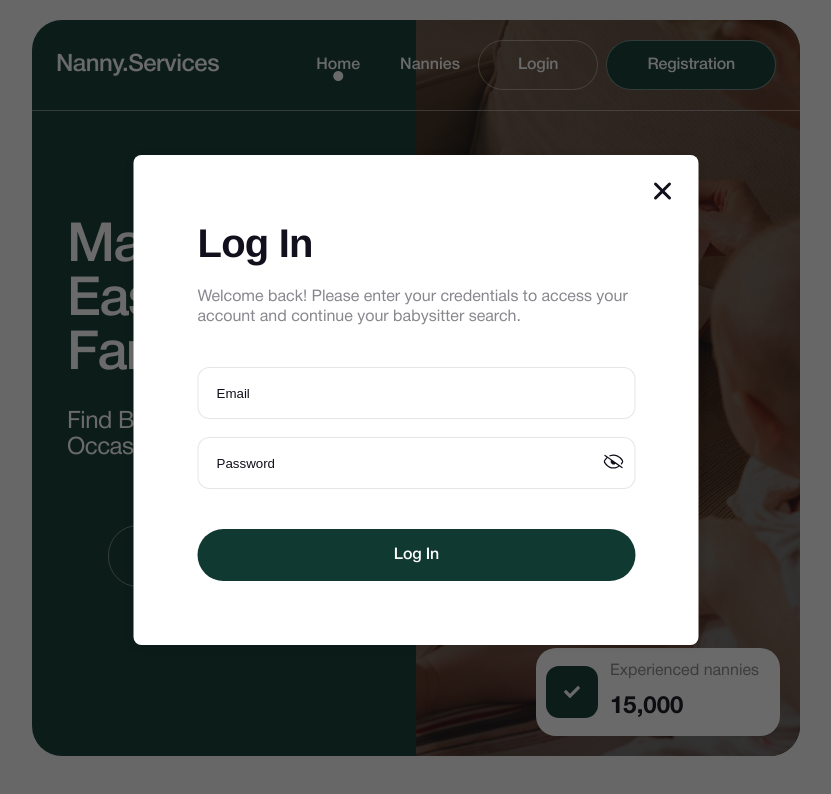
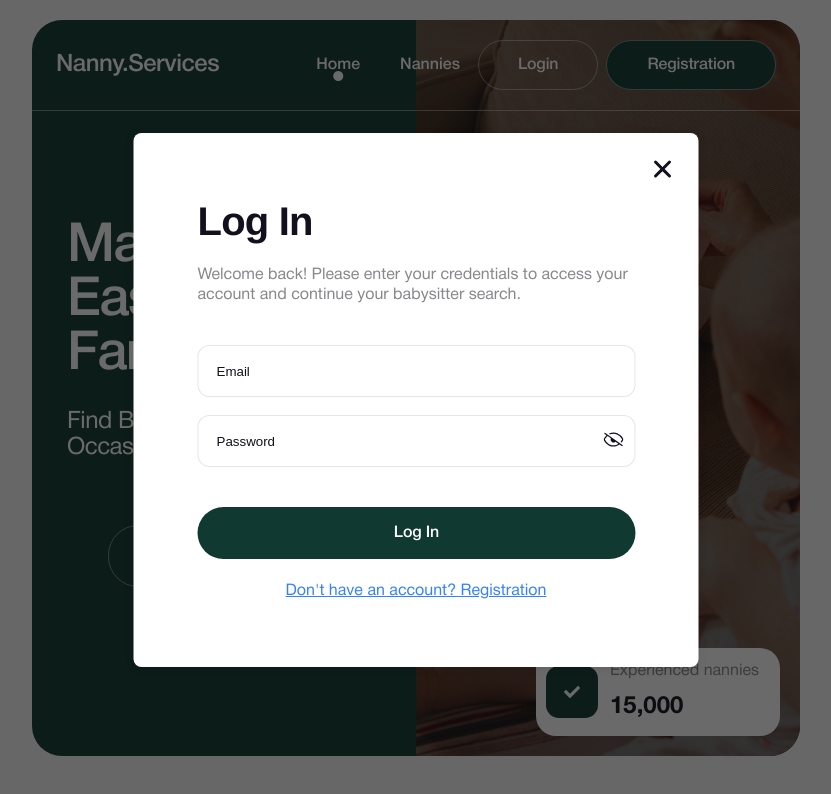
Before and after one commit to Step004/nanny-services-app, a React (Vite) app: page / in a window 1280 px wide. Both pictures are taken after a click on the button "Login". Shown: the top 794 px of the page, without its empty margins (224-1055 px from the left). Built offline with nearby package versions, Linux system fonts and the light colour scheme; no server answers; the database is empty.

Commit message:
change tho all modal windows

```diff
--- a/src/components/App/App.jsx
+++ b/src/components/App/App.jsx
@@ -98,9 +98,17 @@ function App() {
               />
               <Route path="*" element={<NotFoundPage />} />
             </Routes>
-            {isOpenLogIn && <LogInModalWindow close={handleCloseModalLogIn} />}
+            {isOpenLogIn && (
+              <LogInModalWindow
+                close={handleCloseModalLogIn}
+                open={handleOpenModalRegister}
+              />
+            )}
             {isOpenRegister && (
-              <RegisterModalWindow close={handleCloseModalRegister} />
+              <RegisterModalWindow
+                close={handleCloseModalRegister}
+                open={handleOpenModalLogIn}
+              />
             )}
           </HelmetProvider>
         </Suspense>
--- a/src/components/AppointmentModalWindow/AppointmentModalWindow.jsx
+++ b/src/components/AppointmentModalWindow/AppointmentModalWindow.jsx
@@ -4,14 +4,14 @@ import * as Yup from "yup";
 import { IoClose } from "react-icons/io5";
 import { FaRegClock } from "react-icons/fa";
 import clsx from "clsx";
-import { useState } from "react";
+import { useEffect, useState } from "react";
 import toast from "react-hot-toast";
 
 export default function AppointmentModalWindow({
   close,
   nanny: { avatar_url, name },
 }) {
-   const [isOpen, setIsOpen] = useState(false);
+  const [isOpen, setIsOpen] = useState(false);
   const [selectedTime, setSelectedTime] = useState("");
 
   const toggleDropdown = () => {
@@ -36,6 +36,18 @@ export default function AppointmentModalWindow({
       .matches(/^\+?3?8?(0\d{9})$/, "Invalid phone number format")
       .required("Number is required"),
   });
+  useEffect(() => {
+    const handleKeyDown = (event) => {
+      if (event.key === "Escape") {
+        close();
+      }
+    };
+
+    document.addEventListener("keydown", handleKeyDown);
+    return () => {
+      document.removeEventListener("keydown", handleKeyDown);
+    };
+  }, [close]);
 
   const generateTimeOptions = (startHour, endHour, step) => {
     const options = [];
--- a/src/components/LogInModalWindow/LogInModalWindow.jsx
+++ b/src/components/LogInModalWindow/LogInModalWindow.jsx
@@ -2,13 +2,13 @@ import { Field, Formik, Form } from "formik";
 import css from "./LogInModalWindow.module.css";
 import { RxEyeOpen } from "react-icons/rx";
 import { GoEyeClosed } from "react-icons/go";
-import { useState } from "react";
+import { useEffect, useState } from "react";
 import { IoClose } from "react-icons/io5";
 import { doSignInWithEmailAndPassword } from "../firebase/auth.js";
 import { useNavigate } from "react-router-dom";
 import * as Yup from "yup";
 
-export default function LogInModalWindow({ close }) {
+export default function LogInModalWindow({ close, open }) {
   const [isLoggedIn, setIsLoggedIn] = useState(false);
   const navigate = useNavigate();
   const handleSubmit = async (values, actions) => {
@@ -32,6 +32,20 @@ export default function LogInModalWindow({ close }) {
       .min(6, "Password must be at least 6 characters long")
       .required("Password is required"),
   });
+
+      useEffect(() => {
+        const handleKeyDown = (event) => {
+          if (event.key === "Escape") {
+            close();
+          }
+        };
+
+        document.addEventListener("keydown", handleKeyDown);
+        return () => {
+          document.removeEventListener("keydown", handleKeyDown);
+        };
+      }, [close]);
+
   return (
     <>
       <div className={css.overlay} onClick={close}></div>
@@ -82,6 +96,15 @@ export default function LogInModalWindow({ close }) {
             <button type="submit" className={css.submitButton}>
               Log In
             </button>
+            <p
+              className={css.registr}
+              onClick={() => {
+                open();
+                close();
+              }}
+            >
+              Don't have an account? Registration
+            </p>
           </Form>
         </Formik>
       </div>
--- a/src/components/LogInModalWindow/LogInModalWindow.module.css
+++ b/src/components/LogInModalWindow/LogInModalWindow.module.css
@@ -108,3 +108,10 @@
     cursor: pointer;
     fill: #11101c;
 }
+.registr{
+    cursor: pointer;
+    margin: 20px auto;
+    color: rgba(0, 98, 255, 0.8);
+    text-decoration: underline;
+    text-align: center;
+}
--- a/src/components/Nannie/Nannie.jsx
+++ b/src/components/Nannie/Nannie.jsx
@@ -12,6 +12,7 @@ import {
 } from "../../components/firebase/favoritesService.js";
 import { useAuth } from "../contexts/authContexts/index.jsx";
 import { calculateAge } from "../../functions/calculateAge.js";
+import toast from "react-hot-toast";
 
 export default function Nannie({ nanny }) {
   const { currentUser } = useAuth();
@@ -45,7 +46,7 @@ export default function Nannie({ nanny }) {
           .then(() => setIsFavorite(true))
           .catch((error) => console.error("Error adding favorite:", error));
       }
-    }
+    }else toast.error("You need to login for this operation!");
   };
 
   const handleOpenModalAppointment = () => {
--- a/src/components/RegisterModalWindow/RegisterModalWindow.jsx
+++ b/src/components/RegisterModalWindow/RegisterModalWindow.jsx
@@ -3,12 +3,12 @@ import css from "./RegisterModalWindow.module.css";
 import * as Yup from "yup";
 import { RxEyeOpen } from "react-icons/rx";
 import { GoEyeClosed } from "react-icons/go";
-import { useState } from "react";
+import { useEffect, useState } from "react";
 import { IoClose } from "react-icons/io5";
 import { doCreateUserWithEmailAndPassword } from "../firebase/auth.js";
 import { useNavigate } from "react-router-dom";
 
-export default function RegisterModalWindow({ close }) {
+export default function RegisterModalWindow({ close, open }) {
   const navigate = useNavigate();
 
   const [isRegistering, setIsRegistering] = useState(false);
@@ -42,6 +42,20 @@ export default function RegisterModalWindow({ close }) {
       .min(6, "Password must be at least 6 characters long")
       .required("Password is required"),
   });
+
+    useEffect(() => {
+      const handleKeyDown = (event) => {
+        if (event.key === "Escape") {
+          close();
+        }
+      };
+
+      document.addEventListener("keydown", handleKeyDown);
+      return () => {
+        document.removeEventListener("keydown", handleKeyDown);
+      };
+    }, [close]);
+
   return (
     <>
       <div className={css.overlay} onClick={close}></div>
@@ -100,6 +114,15 @@ export default function RegisterModalWindow({ close }) {
             <button type="submit" className={css.submitButton}>
               Sign Up
             </button>
+            <p
+              className={css.registr}
+              onClick={() => {
+                open();
+                close();
+              }}
+            >
+              Do you have an account? Log in
+            </p>
           </Form>
         </Formik>
       </div>
--- a/src/components/RegisterModalWindow/RegisterModalWindow.module.css
+++ b/src/components/RegisterModalWindow/RegisterModalWindow.module.css
@@ -111,3 +111,10 @@
     cursor: pointer;
     fill: #11101c;
 }
+.registr {
+    cursor: pointer;
+    margin: 20px auto;
+    color: rgba(0, 98, 255, 0.8);
+    text-decoration: underline;
+    text-align: center;
+}
--- a/src/pages/FavoritesPage/FavoritesPage.jsx
+++ b/src/pages/FavoritesPage/FavoritesPage.jsx
@@ -40,7 +40,7 @@ export default function FavoritesPage({
     selectedFilter
   );
   return (
-    <div className={css.container}>
+    <main className={css.container}>
       <Helmet>
         <title>Favorite Page</title>
       </Helmet>
@@ -66,6 +66,6 @@ export default function FavoritesPage({
             </button>
           </div>
         )}
-    </div>
+    </main>
   );
 }
--- a/src/pages/HomePage/HomePage.jsx
+++ b/src/pages/HomePage/HomePage.jsx
@@ -8,7 +8,7 @@ export default function HomePage({
   handleOpenModalRegister,
 }) {
   return (
-    <div className={css.container}>
+    <main className={css.container}>
       <Helmet>
         <title>Home Page</title>
       </Helmet>
@@ -18,6 +18,6 @@ export default function HomePage({
         handleOpenModalRegister={handleOpenModalRegister}
       />
       <Hero />
-    </div>
+    </main>
   );
 }
--- a/src/pages/HomePage/HomePage.module.css
+++ b/src/pages/HomePage/HomePage.module.css
@@ -9,12 +9,13 @@
 }
 
 /* style for tablet */
-@media screen and (max-width: 1439px) and (min-width: 768px) {
+@media screen and (min-width: 768px) and (max-width: 1439px) {
 .container {
         width: 100%;
         max-width: 768px;
         height: 736px;
-        margin: 20px auto;
+        margin-left: auto;
+        margin-right: auto;
         background-color: var(--main);
         border-radius: 30px;
         position: relative;
--- a/src/pages/NanniesPage/NanniesPage.jsx
+++ b/src/pages/NanniesPage/NanniesPage.jsx
@@ -13,7 +13,7 @@ export default function NanniesPage({
   handleLoadMore,
 }) {
   return (
-    <div className={css.container}>
+    <main className={css.container}>
       <Helmet>
         <title>Nannies Page</title>
       </Helmet>
@@ -31,6 +31,6 @@ export default function NanniesPage({
             </button>
           </div>
         )}
-    </div>
+    </main>
   );
 }
```
Also changed, not shown: src/components/AppBar/AppBar.jsx (+4 -4 lines).
